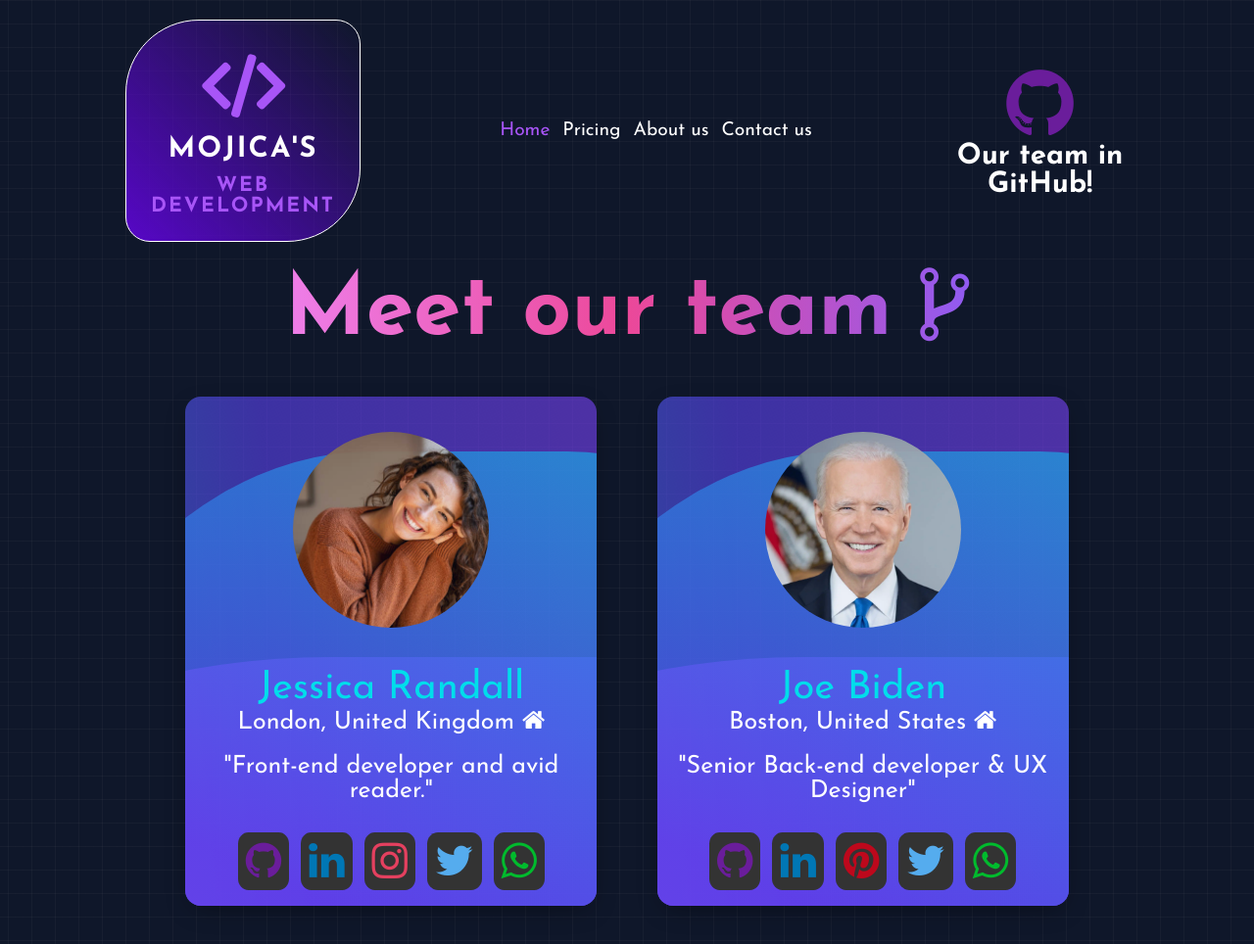
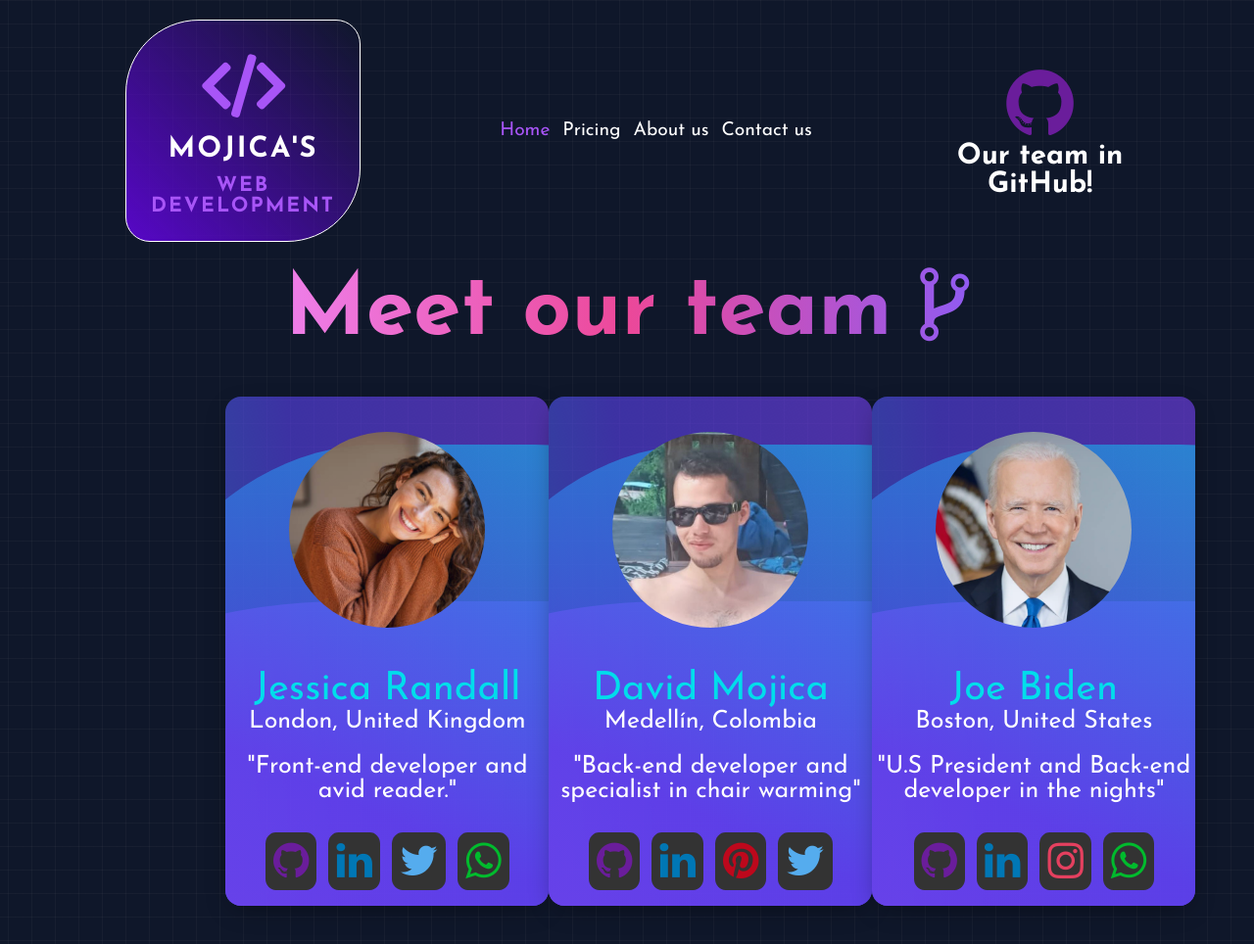
Before and after one commit to DavidMojica/PBWebDevelopment-H1, a plain HTML site: page index.html in a window 1280 px wide. Shown: the top 964 px of the page at 98% size. Drawn offline with Linux system fonts and the light colour scheme.

Commit message:
Section Profiles Done

```diff
--- a/css/styles.css
+++ b/css/styles.css
@@ -163,11 +163,14 @@ main strong{
 
 /*Profiles*/
 .profiles{
-    display: flex;
-    justify-content: space-evenly;
+    margin: 0 auto;
+    width: 80%;
+    display: grid;
+    place-items: center;
+    grid-template-columns: 1fr 1fr 1fr;
     margin-top: 4%;
-    margin-bottom: 2%;
 }
+
 
 /*CONTACT US*/
 
--- a/css/wavecard.css
+++ b/css/wavecard.css
@@ -8,7 +8,7 @@
     background: transparent;
     box-shadow: 0px 8px 28px -9px rgba(0,0,0,0.45);
     position: relative;
-    width: 420px;
+    width: 330px;
     height: 520px;
     border-radius: 16px;
     overflow: hidden;
@@ -16,8 +16,8 @@
 
 .wave {
     position: absolute;
-    width: 1000px;
-    height: 1420px;
+    width: 800px;
+    height: 1120px;
     opacity: 0.6;
     left: 0;
     top: 0;
@@ -28,7 +28,7 @@
 
 
 .wave:nth-child(2), .wave:nth-child(3) {
-    top: 350px;
+    top: 280px;
 }
 
 .waving .wave {
--- a/index.html
+++ b/index.html
@@ -53,7 +53,7 @@
           <img src="./assets/mujer.jpg" alt="Jessica Randall - profile photo" class="profile__avatar">
           <figcaption>
             <p class="profile__name">Jessica Randall</p>
-            <p class="profile__city">London, United Kingdom <i class="fa fa-home"></i></p>
+            <p class="profile__city">London, United Kingdom </p>
           </figcaption>
           <blockquote>
             <p class="profile__description">"Front-end developer and avid reader."</p>
@@ -62,7 +62,6 @@
             <ul>
               <li><a href=""><i class="fa fa-github" id=""></i></a></li>
               <li><a href=""><i class="fa fa-linkedin"></i></a></li>
-              <li><a href=""><i class="fa fa-instagram"></i></a></li>
               <li><a href=""><i class="fa fa-twitter"></i></a></li>
               <li><a href=""><i class="fa fa-whatsapp"></i></a></li>
             </ul>
@@ -76,13 +75,13 @@
         <article class="wave"></article>
 
         <section class="card__info">
-          <img src="./assets/joe.webp" alt="Jessica Randall - profile photo" class="profile__avatar">
+          <img src="./assets/david.jpeg" alt="Jessica Randall - profile photo" class="profile__avatar">
           <figcaption>
-            <p class="profile__name">Joe Biden</p>
-            <p class="profile__city">Boston, United States <i class="fa fa-home"></i></p>
+            <p class="profile__name">David Mojica</p>
+            <p class="profile__city">Medellín, Colombia</p>
           </figcaption>
           <blockquote>
-            <p class="profile__description">"Senior Back-end developer & UX Designer"</p>
+            <p class="profile__description">"Back-end developer and specialist in chair warming"</p>
           </blockquote>
           <section class="social">
             <ul>
@@ -90,6 +89,30 @@
               <li><a href=""><i class="fa fa-linkedin"></i></a></li>
               <li><a href=""><i class="fa fa-pinterest"></i></a></li>
               <li><a href=""><i class="fa fa-twitter"></i></a></li>
+            </ul>
+          </section>
+        </section>
+      </article>
+
+      <article class="card__wave waving profile__extra">
+        <article class="wave"></article>
+        <article class="wave"></article>
+        <article class="wave"></article>
+
+        <section class="card__info">
+          <img src="./assets/joe.webp" alt="Jessica Randall - profile photo" class="profile__avatar">
+          <figcaption>
+            <p class="profile__name">Joe Biden</p>
+            <p class="profile__city">Boston, United States </p>
+          </figcaption>
+          <blockquote>
+            <p class="profile__description">"U.S President and Back-end developer in the nights"</p>
+          </blockquote>
+          <section class="social">
+            <ul>
+              <li><a href=""><i class="fa fa-github" id=""></i></a></li>
+              <li><a href=""><i class="fa fa-linkedin"></i></a></li>
+              <li><a href=""><i class="fa fa-instagram"></i></a></li>
               <li><a href=""><i class="fa fa-whatsapp"></i></a></li>
             </ul>
           </section>
```
Also changed, not shown: assets/david.jpeg (added).
